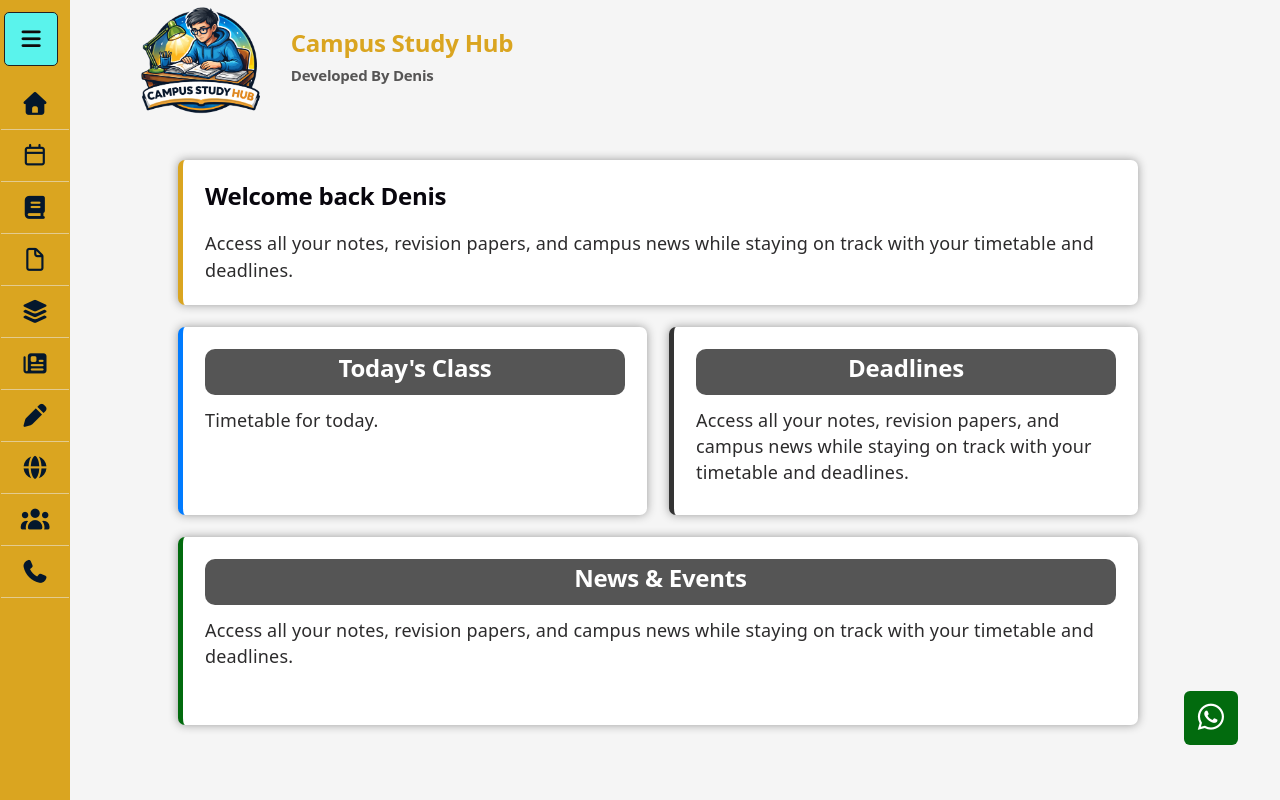
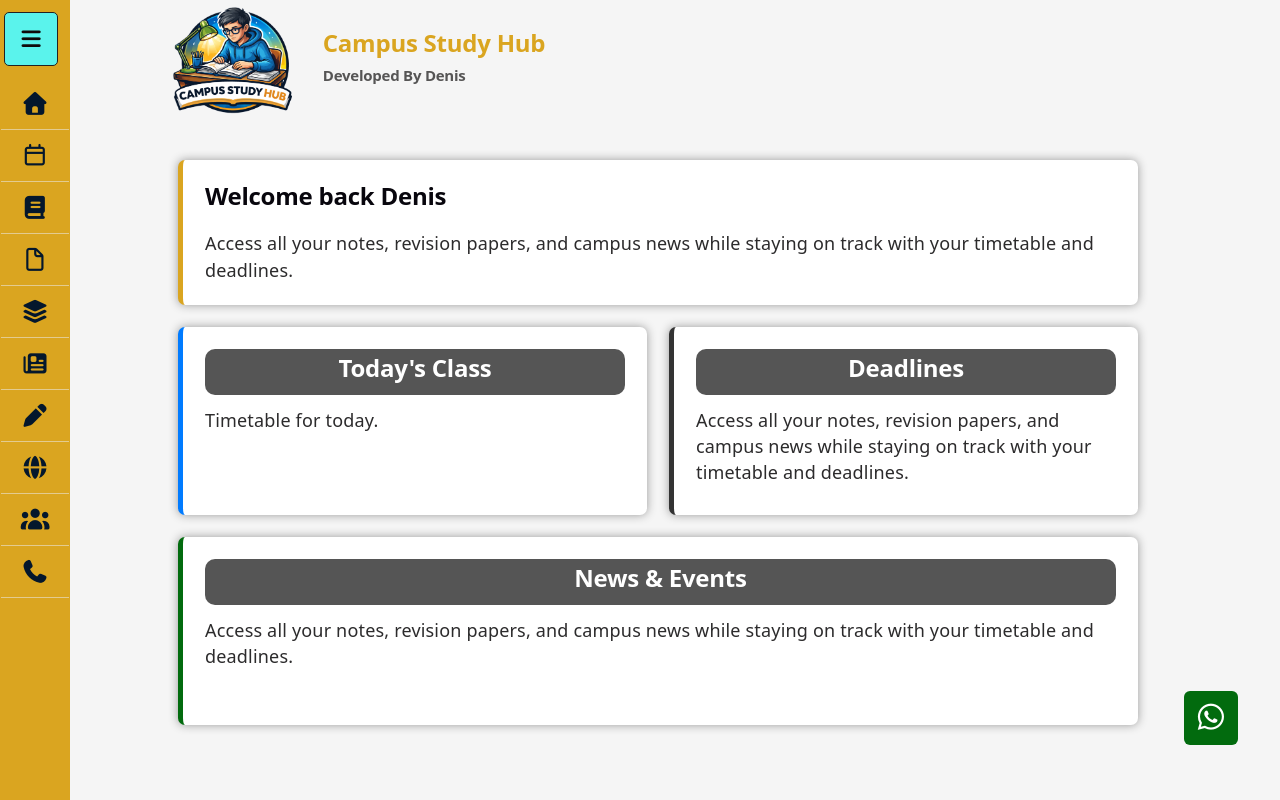
Before and after one commit to denisondeyo7-svg/CampusStudyHub2, a React (Vite) app in the folder CampusstudyHub/: page / in a window 1280 px wide. Built offline with nearby package versions, Linux system fonts and the light colour scheme.

Commit message:
save changes

```diff
--- a/CampusstudyHub/src/App.css
+++ b/CampusstudyHub/src/App.css
@@ -43,7 +43,7 @@ body{
 header{
   position: relative;
   top: 2rem;
-  max-width: 80%;
+  max-width: 75%;
   width: 100%;
   display: flex;
   align-items: center;
```
